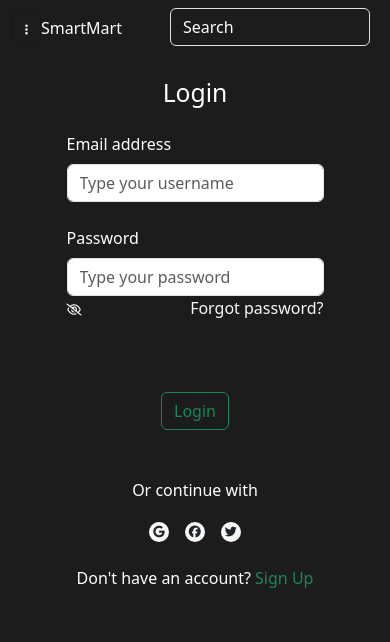
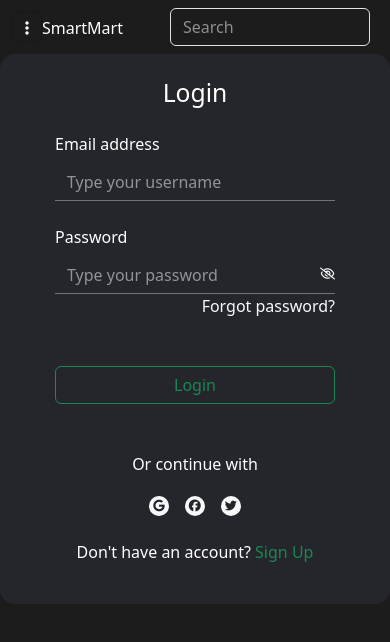
Before and after one commit to ToufikGouri/SmartMart, a React (Create React App) app: page /login in a window 390 px wide. Shown: the top 642 px of the page. Built offline with nearby package versions, Linux system fonts and the light colour scheme; no server answers.

Commit message:
Auth responsiveness done

```diff
--- a/src/components/Navbar.jsx
+++ b/src/components/Navbar.jsx
@@ -65,7 +65,7 @@ const Navbar = () => {
                 <div className="container-fluid position-relative">
                     <div>
                         <button className="navbar-toggler" type="button" data-bs-toggle="collapse" data-bs-target="#navbarSupportedContent" aria-controls="navbarSupportedContent" aria-expanded="false" aria-label="Toggle navigation">
-                            <i className="fa-solid fa-ellipsis-vertical text-light"></i>
+                            <i className="fa-solid fa-ellipsis-vertical text-light fs-6"></i>
                         </button>
                         <Link className="navbar-brand" to="/">SmartMart</Link>
                     </div>
--- a/src/css/cPage.css
+++ b/src/css/cPage.css
@@ -121,6 +121,65 @@
     transform: scale(1.1);
 }
 
+/* Auth css */
+
+.authContainer {
+    display: flex;
+    flex-direction: column;
+    width: 40%;
+    background-color: #25262B;
+    border-radius: 15px;
+    color: white;
+    height: 550px;
+}
+
+.authContainer input {
+    background: transparent !important;
+    color: white !important;
+    border-radius: 0;
+    border: none;
+    box-shadow: none !important;
+    border-bottom: 1px solid rgb(115, 115, 115);
+    width: 350px;
+}
+
+.authContainer button {
+    width: 350px;
+}
+
+.eyeLogo {
+    position: absolute;
+    right: 0;
+    bottom: 10px;
+}
+
+.loginLink:hover {
+    color: #858585 !important;
+}
+
+::placeholder {
+    color: white !important;
+    opacity: 0.5 !important;
+}
+
+input:-webkit-autofill,
+input:-webkit-autofill:hover,
+input:-webkit-autofill:focus,
+input:-webkit-autofill:active {
+    -webkit-box-shadow: 0 0 0 30px #25262B inset !important;
+    -webkit-text-fill-color: white !important;
+    caret-color: white !important;
+}
+
+
+/* Responsiveness */
+
+@media (min-width: 768px) and (max-width: 991.98px) {
+    .authContainer {
+        width: 60%;
+    }
+}
+
 @media (max-width: 767.9px) {
     .pCard {
         width: 90vw;
@@ -187,6 +246,24 @@
         font-size: 14px;
     }
 
+
+    .authContainer {
+        /* width: 95%; */
+        width: 100%;
+    }
+
+    .authContainer input {
+        width: 280px;
+    }
+
+    .authContainer button {
+        width: 280px;
+    }
+
+    .authContainer .loginLink:hover {
+        color: inherit !important;
+    }
+
 }
 
 /* pContent to be jus-C-C in resposive */
```
